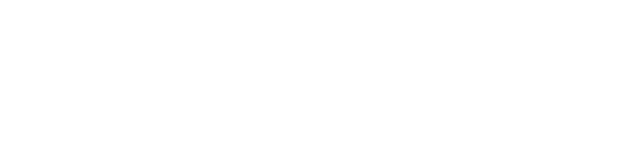
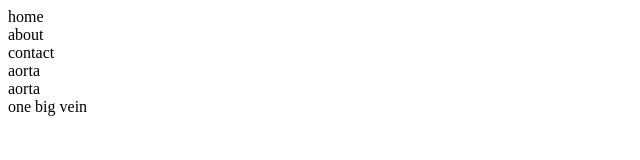
Before and after one commit to ineshima/landing-page, a plain HTML site: page index.html in a window 1280 px wide. Shown: the whole page, without its empty margins (0-640 px from the left). Drawn offline with Linux system fonts and the light colour scheme.

Commit message:
add basic div layout

```diff
--- a/index.html
+++ b/index.html
@@ -7,6 +7,22 @@
     <title>Landing Page</title>
 </head>
 <body>
-
+    <div class="nav-bar">
+        <div class="nav-button">home</div>
+        <div class="nav-button">about</div>
+        <div class="nav-button">contact</div>
+    </div>
+    <div class="main-body">
+        <div class="logo">
+            <div class="logo-text top">aorta</div>
+            <div class="logo-text bottom">aorta</div>
+            <div class="subtitle">one big vein</div>
+        </div>
+    </div>
+<!--
+   <div class="footer">
+        <h6>Footer Text!</h6>
+    </div>
+-->
 </body>
 </html>
```
